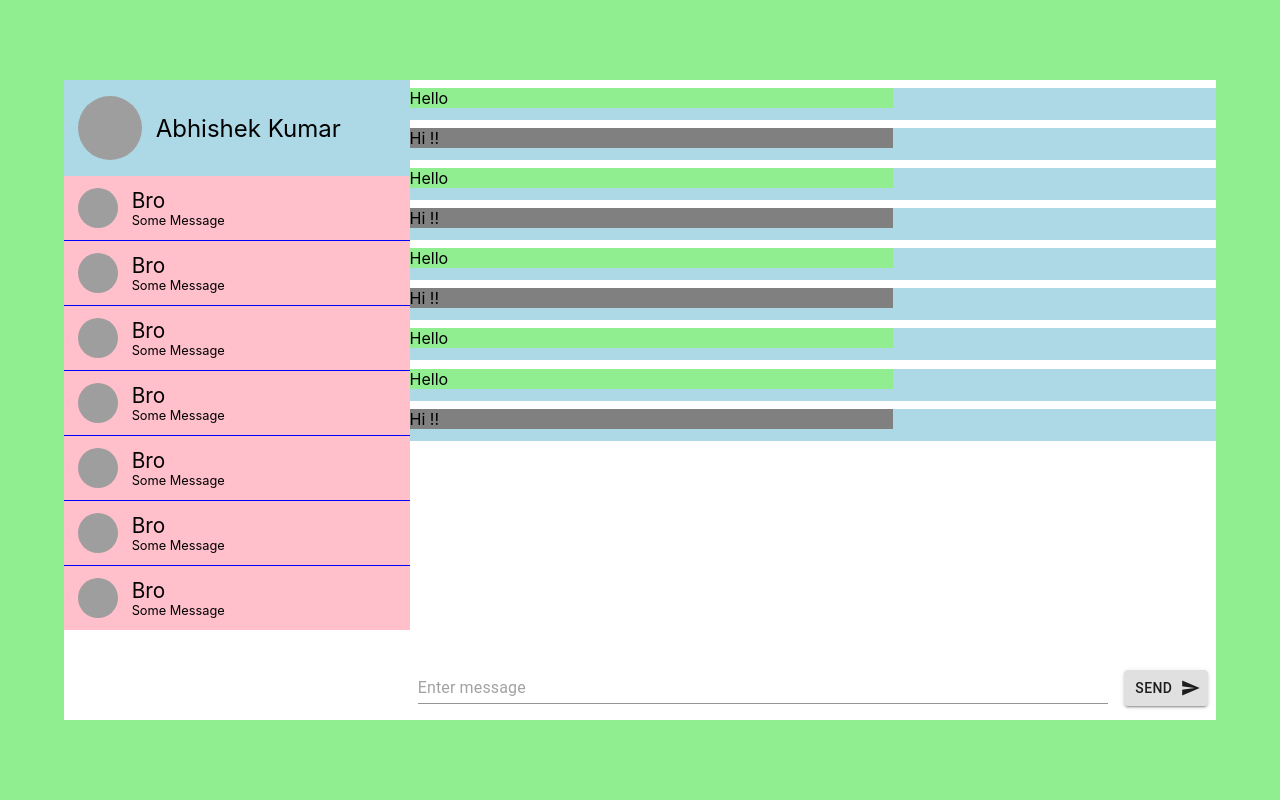
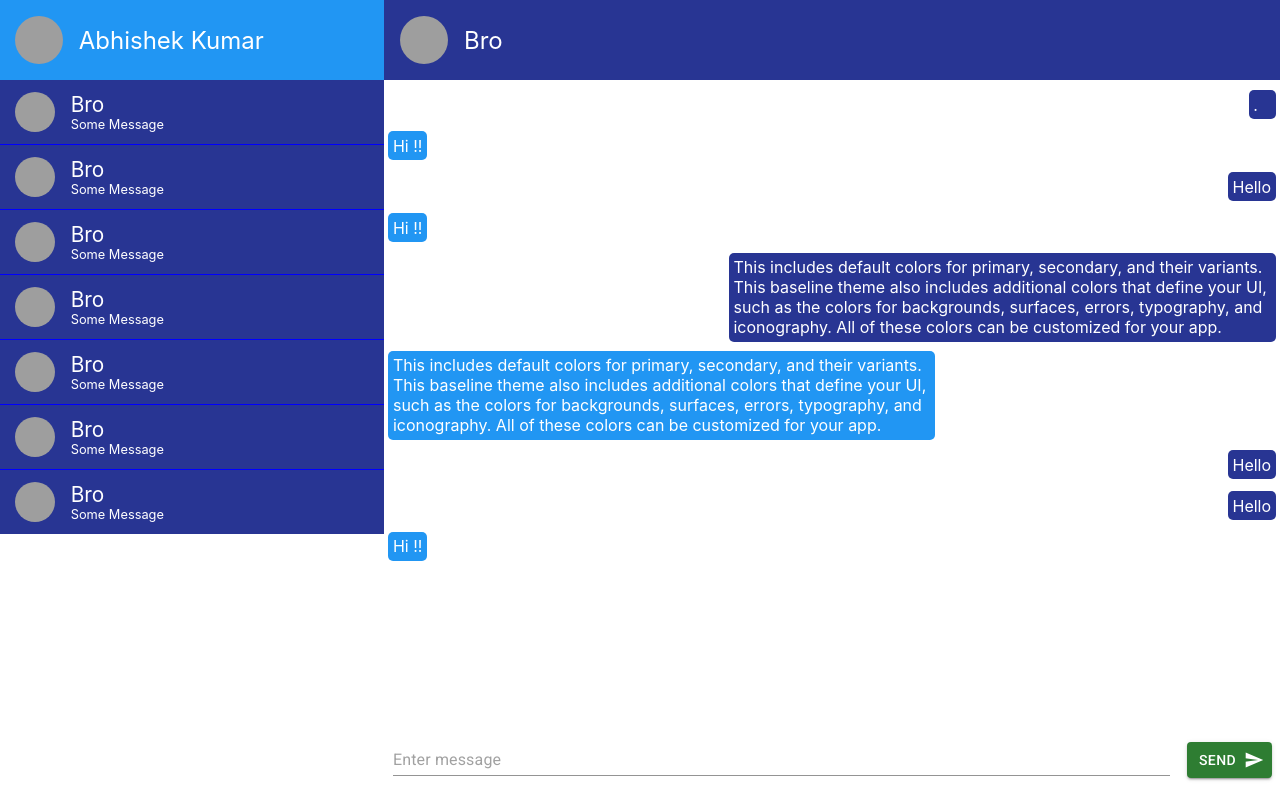
Before and after one commit to Abhikumar98/Chatter, a React (Create React App) app: page /user/1 in a window 1280 px wide. Built offline with nearby package versions, Linux system fonts and the light colour scheme; grey boxes are pictures that could not be loaded.

Commit message:
All  UI done

```diff
--- a/public/index.html
+++ b/public/index.html
@@ -6,6 +6,11 @@
 			rel="stylesheet"
 			href="https://fonts.googleapis.com/icon?family=Material+Icons"
 		/>
+		<link
+			rel="stylesheet"
+			href="https://fonts.googleapis.com/css?family=Roboto:300,400,500,700&display=swap"
+		/>
+
 		<link rel="icon" href="%PUBLIC_URL%/favicon.ico" />
 		<meta name="viewport" content="width=device-width, initial-scale=1" />
 		<meta name="theme-color" content="#000000" />
--- /dev/null
+++ b/src/components/BottomBar.jsx
@@ -0,0 +1,52 @@
+import React from 'react';
+import styled from 'styled-components';
+import { Button, Icon, Input } from '@material-ui/core';
+import { makeStyles } from '@material-ui/core/styles';
+
+const useStyles = makeStyles(theme => ({
+	button: {
+		margin: theme.spacing(1)
+	}
+}));
+
+const BottomBarWrapper = styled.div`
+	height: 10%;
+	width: 100%;
+	display: flex;
+	align-items: center;
+	justify-content: space-around;
+`;
+
+const UserInput = styled(Input)`
+	margin: 1%;
+`;
+
+const StyledButton = styled(Button)`
+	background: #2e7d32 !important;
+	color: white !important;
+`;
+
+const BottomBar = () => {
+	const classes = useStyles();
+
+	return (
+		<BottomBarWrapper>
+			<UserInput
+				fullWidth
+				placeholder="Enter message"
+				inputProps={{ 'aria-label': 'description' }}
+			/>
+
+			<StyledButton
+				variant="contained"
+				color="#F44336"
+				className={classes.button}
+				endIcon={<Icon>send</Icon>}
+			>
+				Send
+			</StyledButton>
+		</BottomBarWrapper>
+	);
+};
+
+export default BottomBar;
--- a/src/components/ChatBox.jsx
+++ b/src/components/ChatBox.jsx
@@ -1,32 +1,13 @@
 import React from 'react';
 import styled from 'styled-components';
-import { makeStyles } from '@material-ui/core/styles';
-import { Button, Icon, Input } from '@material-ui/core';
-import green from '@material-ui/core/colors/green';
 import Messages from './Messages';
-
-const useStyles = makeStyles(theme => ({
-	button: {
-		margin: theme.spacing(1)
-	}
-}));
+import GuestUserInfo from './GuestUserInfo';
+import BottomBar from './BottomBar';
 
 const MessagesWrapper = styled.div`
-	height: 90%;
+	height: 80%;
 	background: white;
 	overflow-y: scroll;
-`;
-
-const BottomBar = styled.div`
-	height: 10%;
-	width: 100%;
-	display: flex;
-	align-items: center;
-	justify-content: space-around;
-`;
-
-const UserInput = styled(Input)`
-	margin: 1%;
 `;
 
 const Wrapper = styled.div`
@@ -35,29 +16,13 @@ const Wrapper = styled.div`
 `;
 
 const ChatBox = () => {
-	const classes = useStyles();
-	const primaryColor = green.A700;
 	return (
 		<Wrapper>
+			<GuestUserInfo />
 			<MessagesWrapper>
 				<Messages />
 			</MessagesWrapper>
-			<BottomBar>
-				<UserInput
-					fullWidth
-					placeholder="Enter message"
-					inputProps={{ 'aria-label': 'description' }}
-				/>
-
-				<Button
-					variant="contained"
-					color={primaryColor}
-					className={classes.button}
-					endIcon={<Icon>send</Icon>}
-				>
-					Send
-				</Button>
-			</BottomBar>
+			<BottomBar />
 		</Wrapper>
 	);
 };
--- a/src/components/ContactList.jsx
+++ b/src/components/ContactList.jsx
@@ -5,7 +5,7 @@ import Contacts from './Contacts';
 
 const UserWrapper = styled.div`
 	width: 100%;
-	height: 15%;
+	height: 10%;
 	background: orange;
 	display: flex;
 `;
--- a/src/components/Contacts.jsx
+++ b/src/components/Contacts.jsx
@@ -4,7 +4,8 @@ import { Avatar } from '@material-ui/core';
 
 const Contact = styled.div`
 	height: 4rem;
-	background: pink;
+	background: #283593;
+	color: white;
 	display: flex;
 	align-items: center;
 	border-bottom: 1px solid blue;
--- /dev/null
+++ b/src/components/GuestUserInfo.jsx
@@ -0,0 +1,33 @@
+import React from 'react';
+import styled from 'styled-components';
+import { Avatar } from '@material-ui/core';
+
+const GuestUserPic = styled(Avatar)`
+	height: 3rem !important;
+	width: 3rem !important;
+	margin: 0 1rem;
+`;
+
+const GuestUserName = styled.span`
+	font-size: 1.5rem;
+`;
+
+const GuestUserWrapper = styled.div`
+	height: 10%;
+	width: 100%;
+	background: #283593;
+	color: white;
+	display: flex;
+	align-items: center;
+`;
+
+const GuestUserInfo = () => {
+	return (
+		<GuestUserWrapper>
+			<GuestUserPic alt="Remy Sharp" src="/static/images/avatar/1.jpg" />
+			<GuestUserName>Bro</GuestUserName>
+		</GuestUserWrapper>
+	);
+};
+
+export default GuestUserInfo;
--- a/src/components/Messages.jsx
+++ b/src/components/Messages.jsx
@@ -2,43 +2,55 @@ import React from 'react';
 import styled from 'styled-components';
 
 const sampleMessages = [
-	{ id: 1, text: 'Hello' },
+	{ id: 1, text: '.' },
 	{ id: 2, text: 'Hi !!' },
 	{ id: 1, text: 'Hello' },
 	{ id: 2, text: 'Hi !!' },
-	{ id: 1, text: 'Hello' },
-	{ id: 2, text: 'Hi !!' },
+	{
+		id: 1,
+		text:
+			'This includes default colors for primary, secondary, and their variants. This baseline theme also includes additional colors that define your UI, such as the colors for backgrounds, surfaces, errors, typography, and iconography. All of these colors can be customized for your app.'
+	},
+	{
+		id: 2,
+		text:
+			'This includes default colors for primary, secondary, and their variants. This baseline theme also includes additional colors that define your UI, such as the colors for backgrounds, surfaces, errors, typography, and iconography. All of these colors can be customized for your app.'
+	},
 	{ id: 1, text: 'Hello' },
 	{ id: 1, text: 'Hello' },
 	{ id: 2, text: 'Hi !!' }
 ];
 
-const Message = styled.div`
+const Message = styled.span`
+	min-width: 2%;
 	max-width: 60%;
+	padding: 0.5%;
+	margin: 0 0.5%;
+	display: block;
+	border-radius: 5px;
+	color: white;
 `;
 
 const MessageWrapper = styled.div`
-	width: 100%;
-	height: 2rem;
 	margin: 1% 0;
-	background: lightblue;
+	min-height: 2rem;
+	display: flex;
+	align-items: center;
 `;
 
 const UserMessage = styled(Message)`
-	background: lightgreen;
+	background: #283593;
 `;
 
 const GuestMessage = styled(Message)`
-	background: grey;
+	background: #2196f3;
 `;
 
 const UserMessageWrapper = styled(MessageWrapper)`
 	justify-content: flex-end;
 `;
 
-const GuestMessageWrapper = styled(MessageWrapper)`
-	justify-content: flex-start;
-`;
+const GuestMessageWrapper = styled(MessageWrapper)``;
 
 const Messages = () => {
 	const currentUserId = 1;
--- a/src/components/UserDetails.jsx
+++ b/src/components/UserDetails.jsx
@@ -4,15 +4,16 @@ import { Avatar } from '@material-ui/core';
 
 const StyledAvatar = styled(Avatar)`
 	margin: 4%;
-	height: 4rem !important;
-	width: 4rem !important;
+	height: 3rem !important;
+	width: 3rem !important;
 `;
 
 const DetailsWrapper = styled.div`
 	height: 100%;
 	width: 100%;
 	display: flex;
-	background: lightblue;
+	background: #2196f3;
+	color: white;
 	margin: auto;
 	align-items: center;
 `;
--- a/src/index.css
+++ b/src/index.css
@@ -1,13 +1,17 @@
 body {
-  margin: 0;
-  font-family: -apple-system, BlinkMacSystemFont, 'Segoe UI', 'Roboto', 'Oxygen',
-    'Ubuntu', 'Cantarell', 'Fira Sans', 'Droid Sans', 'Helvetica Neue',
-    sans-serif;
-  -webkit-font-smoothing: antialiased;
-  -moz-osx-font-smoothing: grayscale;
+	margin: 0;
+	font-family: -apple-system, BlinkMacSystemFont, 'Segoe UI', 'Roboto',
+		'Oxygen', 'Ubuntu', 'Cantarell', 'Fira Sans', 'Droid Sans',
+		'Helvetica Neue', sans-serif;
+	-webkit-font-smoothing: antialiased;
+	-moz-osx-font-smoothing: grayscale;
+}
+
+a {
+	text-decoration: none !important;
 }
 
 code {
-  font-family: source-code-pro, Menlo, Monaco, Consolas, 'Courier New',
-    monospace;
+	font-family: source-code-pro, Menlo, Monaco, Consolas, 'Courier New',
+		monospace;
 }
--- a/src/pages/HomePage.js
+++ b/src/pages/HomePage.js
@@ -23,8 +23,8 @@ const ChatBoxWrapper = styled.div`
 `;
 
 const ComponentWrapper = styled.div`
-	width: 90%;
-	height: 80%;
+	width: 100%;
+	height: 100%;
 	margin: auto;
 	display: flex;
 `;
--- a/src/pages/LoginPage.js
+++ b/src/pages/LoginPage.js
@@ -1,22 +1,18 @@
 import React from 'react';
 import Button from '@material-ui/core/Button';
 import CssBaseline from '@material-ui/core/CssBaseline';
-import Link from '@material-ui/core/Link';
 import Paper from '@material-ui/core/Paper';
 import Box from '@material-ui/core/Box';
 import Grid from '@material-ui/core/Grid';
-// import LockOutlinedIcon from '@material-ui/icons/LockOutlined';
 import Typography from '@material-ui/core/Typography';
 import { makeStyles } from '@material-ui/core/styles';
+import HomePageSideImage from '../assests/chatter.jpg';
 
 function Copyright() {
 	return (
 		<Typography variant="body2" color="textSecondary" align="center">
 			{'Copyright © '}
-			<Link color="inherit" href="https://material-ui.com/">
-				Chatter
-			</Link>{' '}
-			{new Date().getFullYear()}.
+			Chatter {new Date().getFullYear()}.
 		</Typography>
 	);
 }
@@ -34,7 +30,7 @@ const useStyles = makeStyles(theme => ({
 		height: '100vh'
 	},
 	image: {
-		backgroundImage: 'url(https://source.unsplash.com/random)',
+		backgroundImage: `url(${HomePageSideImage})`,
 		backgroundRepeat: 'no-repeat',
 		backgroundColor:
 			theme.palette.type === 'dark'
--- a/src/pages/PageNotFound.js
+++ b/src/pages/PageNotFound.js
@@ -1,27 +1,38 @@
 import React from 'react';
 import styled from 'styled-components';
 import { Link } from 'react-router-dom';
+import { Button } from '@material-ui/core';
+import ErrorImage from '../assests/404.jpg';
 
-const Page = styled.div`
-	width: 70%;
-	height: 60%;
-	border-radius: 15px;
-	background: grey;
-	color: white;
-	margin: auto;
-	text-align: center;
-	font-size: 2rem;
-	display: flex;
-	justify-content: center;
-	flex-direction: column;
+const StyledButton = styled(Button)`
+	position: absolute;
+	width: 18%;
+	height: 9%;
+	background: white !important;
+	top: 89%;
+	left: 41.3%;
+	font-size: 2rem !important;
+	line-height: 0.5 !important;
+	font-weight: 700 !important;
+	color: #07084b !important;
+`;
+
+const PageWrapper = styled.div`
+	height: 100vh;
+	width: 100vw;
+	background-image: url(${ErrorImage});
+	background-size: cover;
+	background-position: center;
+	position: relative;
 `;
 
 const PageNotFound = () => {
 	return (
-		<Page>
-			Whoa, you weren,t supposed to come here. <br />
-			Click <Link to="/">here</Link> to go back.{' '}
-		</Page>
+		<PageWrapper>
+			<Link to="/">
+				<StyledButton>Go back</StyledButton>
+			</Link>
+		</PageWrapper>
 	);
 };
 
```
Also changed, not shown: src/assests/404.jpg (added), src/assests/chatter.jpg (added).
